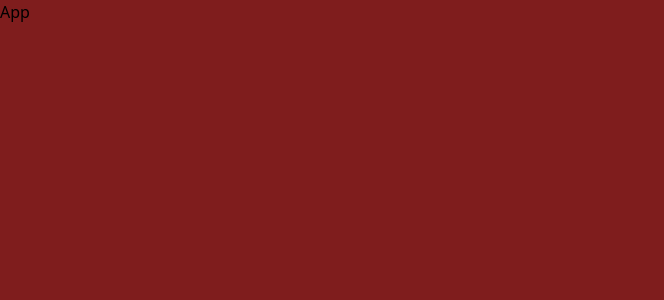
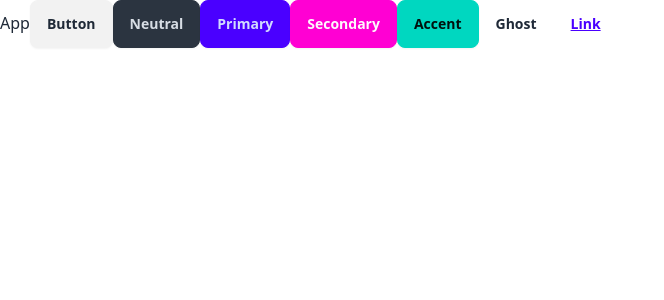
Before and after one commit to bala20001704/Streamify, a React app in the folder frontend/: page / in a window 1280 px wide. Shown: the top 300 px of the page, without its empty margins (0-664 px from the left). Built offline with nearby package versions, Linux system fonts and the light colour scheme; the HTML template or start-up script is replaced by a standard one.

Commit message:
(frontend) daisyui configured

```diff
--- a/frontend/package.json
+++ b/frontend/package.json
@@ -19,6 +19,7 @@
     "@types/react-dom": "^19.2.2",
     "@vitejs/plugin-react": "^5.1.0",
     "autoprefixer": "^10.4.22",
+    "daisyui": "^4.12.24",
     "eslint": "^9.39.1",
     "eslint-plugin-react-hooks": "^7.0.1",
     "eslint-plugin-react-refresh": "^0.4.24",
--- a/frontend/src/App.jsx
+++ b/frontend/src/App.jsx
@@ -1,7 +1,18 @@
 import React from "react";
 
 const App = () => {
-  return <div className="bg-red-900 h-screen ">App</div>;
+  return (
+    <div className="h-screen">
+      App
+      <button className="btn">Button</button>
+      <button className="btn btn-neutral">Neutral</button>
+      <button className="btn btn-primary">Primary</button>
+      <button className="btn btn-secondary">Secondary</button>
+      <button className="btn btn-accent">Accent</button>
+      <button className="btn btn-ghost">Ghost</button>
+      <button className="btn btn-link">Link</button>
+    </div>
+  );
 };
 
 export default App;
--- a/frontend/tailwind.config.js
+++ b/frontend/tailwind.config.js
@@ -1,8 +1,46 @@
+import daisyui from "daisyui";
+
 /** @type {import('tailwindcss').Config} */
 export default {
   content: ["./index.html", "./src/**/*.{js,ts,jsx,tsx}"],
   theme: {
     extend: {},
   },
-  plugins: [],
+  plugins: [daisyui],
+  daisyui: {
+    themes: [
+      "light",
+      "dark",
+      "cupcake",
+      "bumblebee",
+      "emerald",
+      "corporate",
+      "synthwave",
+      "retro",
+      "cyberpunk",
+      "valentine",
+      "halloween",
+      "garden",
+      "forest",
+      "aqua",
+      "lofi",
+      "pastel",
+      "fantasy",
+      "wireframe",
+      "black",
+      "luxury",
+      "dracula",
+      "cmyk",
+      "autumn",
+      "business",
+      "acid",
+      "lemonade",
+      "night",
+      "coffee",
+      "winter",
+      "dim",
+      "nord",
+      "sunset",
+    ],
+  },
 };
```
Also changed, not shown: 1 other file (tests, documents, lock files or other folders).
